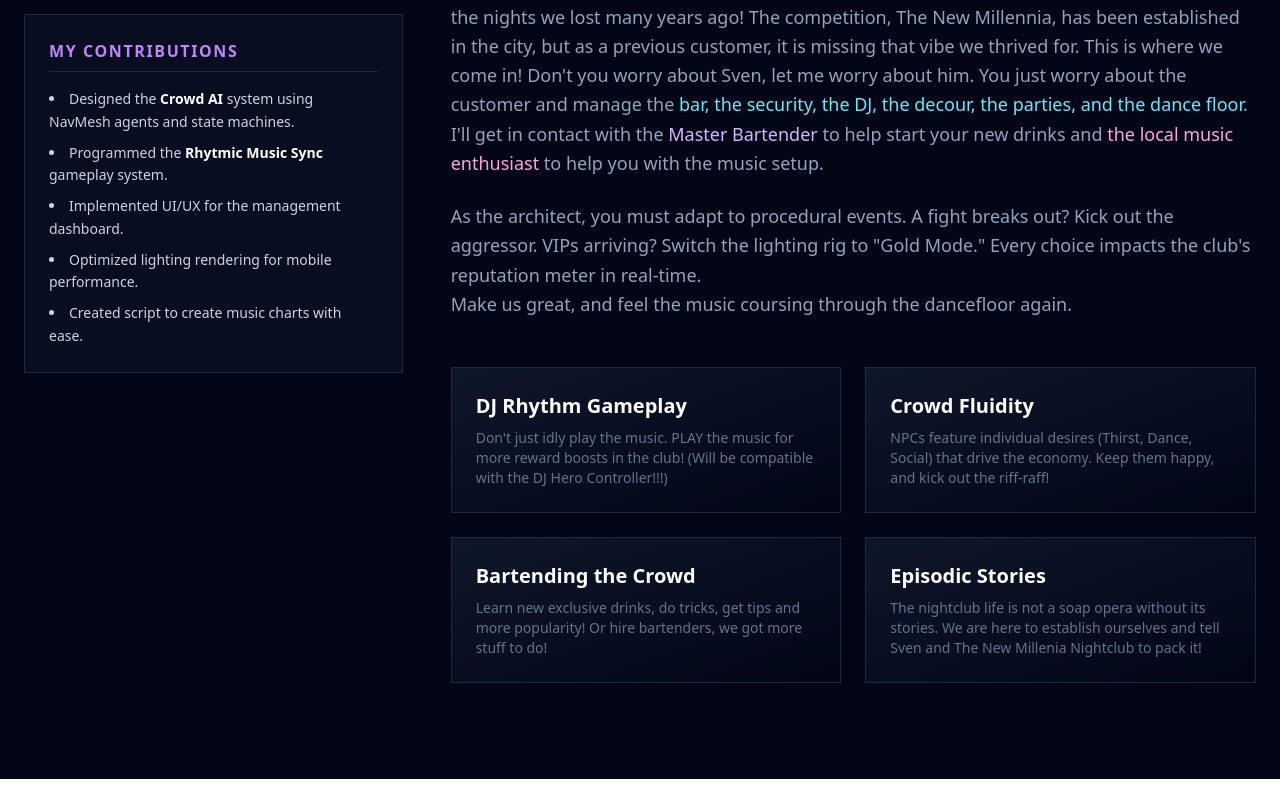
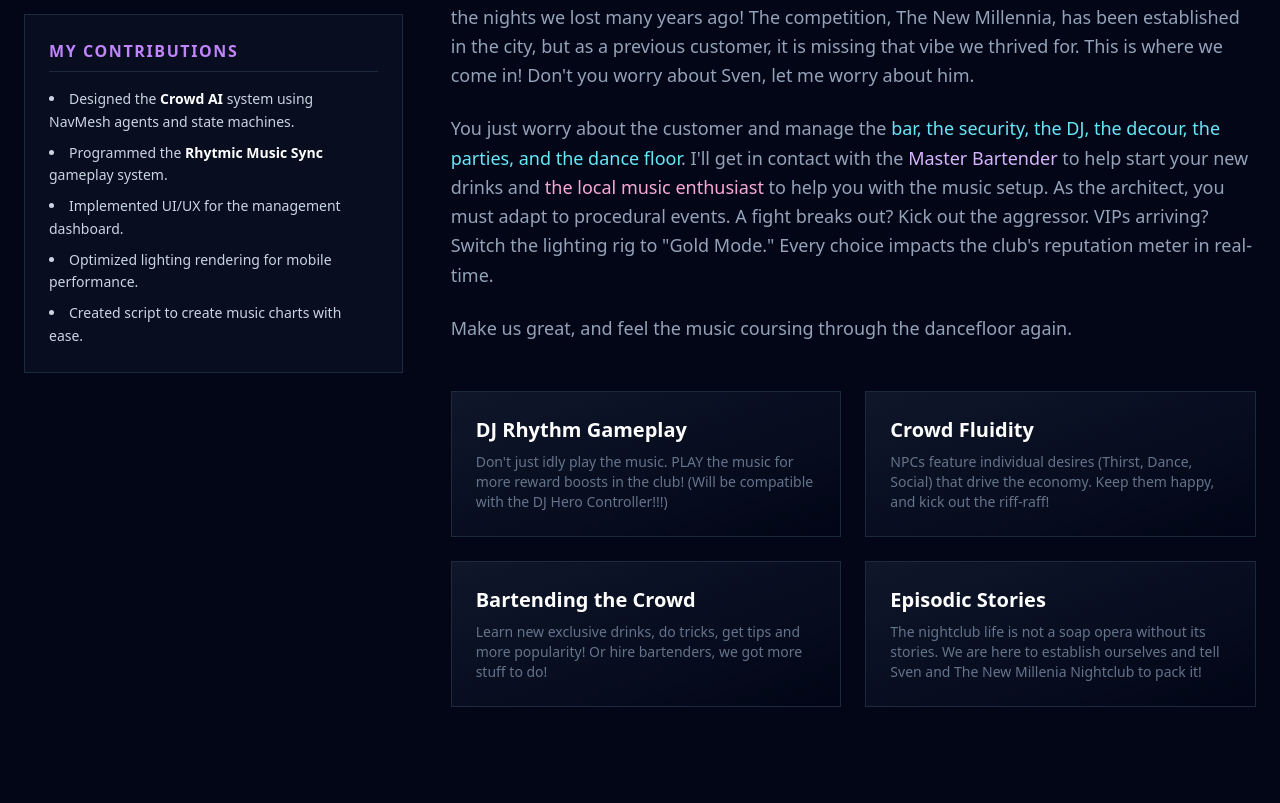
Before and after one commit to OwlhootMike/owlhootgames-site, a Next.js app: page /games/nightclubs in a window 1280 px wide. Shown: the part 1298-2101 px from the top of the page. Before the commit the page ends 2077 px from the top, so only its background shows below. Built offline with nearby package versions, Linux system fonts and the light colour scheme.

Commit message:
Updating PRSM update 2

```diff
--- a/app/games/nightclubs/page.tsx
+++ b/app/games/nightclubs/page.tsx
@@ -126,10 +126,10 @@
                 VIPs feel welcomed and kick out the riff-raff! It is your job tio bring back the soul of the nights we lost many years ago!
                 The competition, The New Millennia, has been established in the city, but as a previous customer, it is missing that vibe we thrived for. This is where we come in!
                 Don't you worry about Sven, let me worry about him.
+              </p>
+              <p className="text-slate-400 text-lg leading-relaxed mb-6">
                 You just worry about the customer and manage the <span className="text-cyan-300">bar, the security, the DJ, the decour, the parties, and the dance floor</span>.
-                 I'll get in contact with the <span className="text-purple-300">Master Bartender</span> to help start your new drinks and <span className="text-pink-300">the local music enthusiast</span> to help you with the music setup.
-              </p>
-              <p className="text-slate-400 text-lg leading-relaxed">
+                I'll get in contact with the <span className="text-purple-300">Master Bartender</span> to help start your new drinks and <span className="text-pink-300">the local music enthusiast</span> to help you with the music setup.
                 As the architect, you must adapt to procedural events. A fight breaks out? Kick out the aggressor.
                 VIPs arriving? Switch the lighting rig to "Gold Mode." Every choice impacts the club's reputation meter in real-time.
               </p>
```
